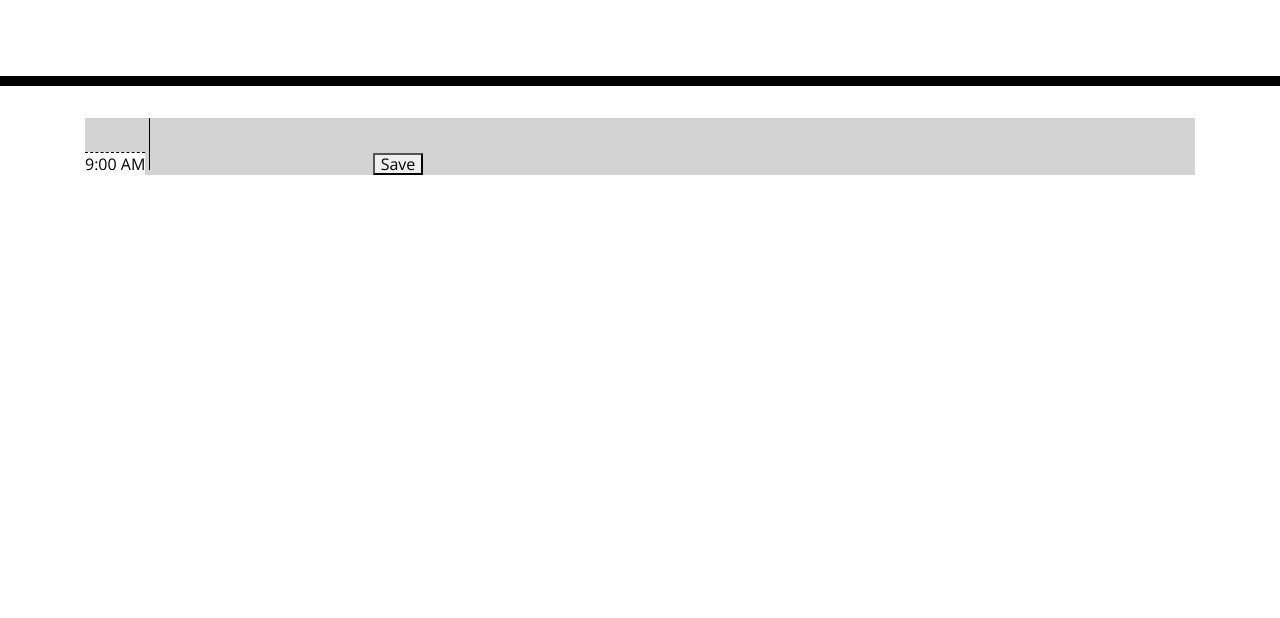
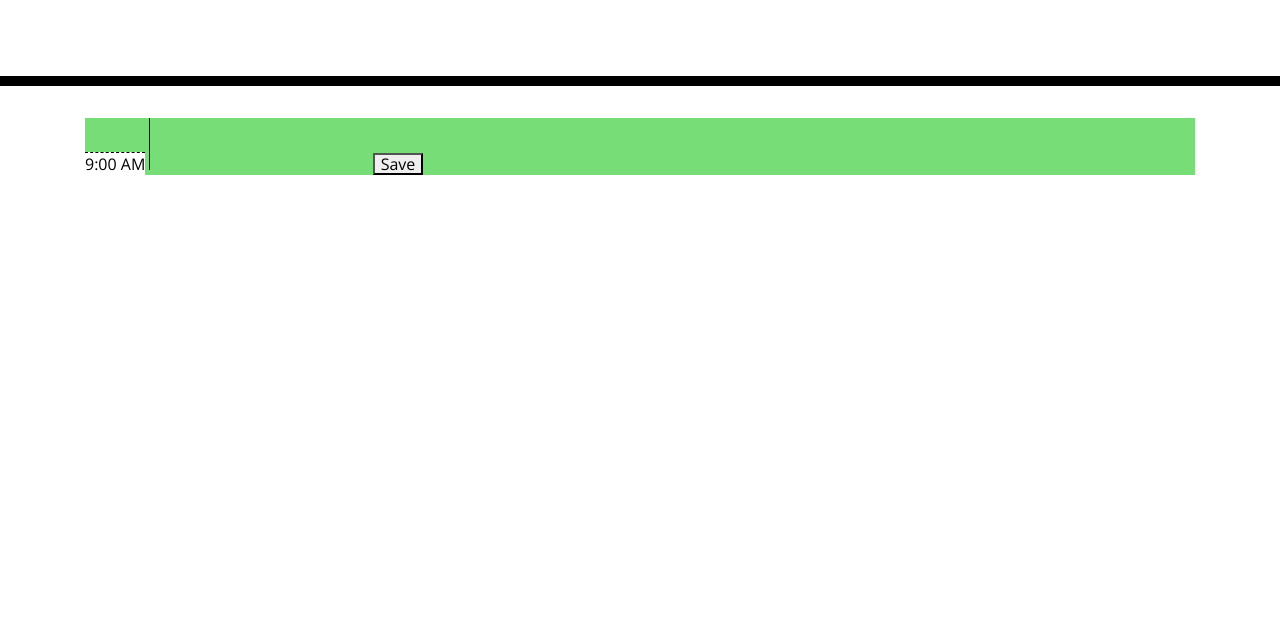
Before and after one commit to Rinaberger/ch05_super_disco, a plain HTML site: page Develop/index.html in a window 1280 px wide. Shown: the part 182-800 px from the top of the page. Drawn offline with nearby package versions, Linux system fonts and the light colour scheme.

Commit message:
implemented status colors

```diff
--- a/Develop/index.html
+++ b/Develop/index.html
@@ -30,7 +30,7 @@
     </header>
     <div class="container">
       <!-- Timeblocks go here -->
-        <div id="hour_box" class="hour_box" data-time="18">
+        <div id="9" class="hour_box 10" data-time="9">
             <span id="hour" class="hour">9:00 AM</span>
             <textarea id="hour_notes" class="hour_notes"></textarea>
             <button id="hour_btn" class="hour_btn">Save</button>
--- a/Develop/script.js
+++ b/Develop/script.js
@@ -1,19 +1,22 @@
 // all functions run as part of whole document
 $(document).ready(function() {
 
-//variables
+    let timeValue = $('#9').attr('data-time');
+    console.log(timeValue + " = hardcoded")
+    console.log(timeValue) //log time value
 
 
-
+//issue 1: timeValue === doesn't work
+//issue 2: red won't appear; stays grey so not understanding current hour. Tricked it
 
 
 
 //functions
 function saveText(event) {
-    let timeValue = $(this).parent().attr('data-time');
+    timeValue = $(this).parent().attr('data-time');
     let notesValue = $(this).siblings('.hour_notes').val()
-    console.log(notesValue);
-    console.log(timeValue);
+    console.log(notesValue + " = notes");
+    console.log(timeValue + " = hour notes inputted");
     //save text area to localStorage
     localStorage.setItem(timeValue, notesValue);
     }
@@ -22,23 +25,23 @@ function saveText(event) {
 function setHourAlert() {
     //establish current time
     let hourNow = moment().hours();
-    console.log(hourNow);
+    console.log(hourNow + " = current hour");
     //bring in schedule time
-    let timeValue = $(this).parent().attr('data-time');
-    console.log(timeValue);
+    //let timeValue = timeValueAll;
+    console.log(timeValue + " = schedule hour");
 
     //determine status
     $('.hour_box').each(function() {
         //let entryHour = $(this).parent().attr('data-time');
-        if (timeValue < hourNow) {
+        if (timeValue > hourNow) {
             $(this).addClass('future');
             console.log('future')
-        } else if (timeValue === hourNow) {
+        } else if (timeValue < hourNow) {
+            $(this).addClass('past');
+            console.log('past')
+        } else {
             $(this).addClass('present');
             console.log('present')
-        } else {
-            $(this).addClass('past');
-            console.log('past')
         }
     })
 }
```
